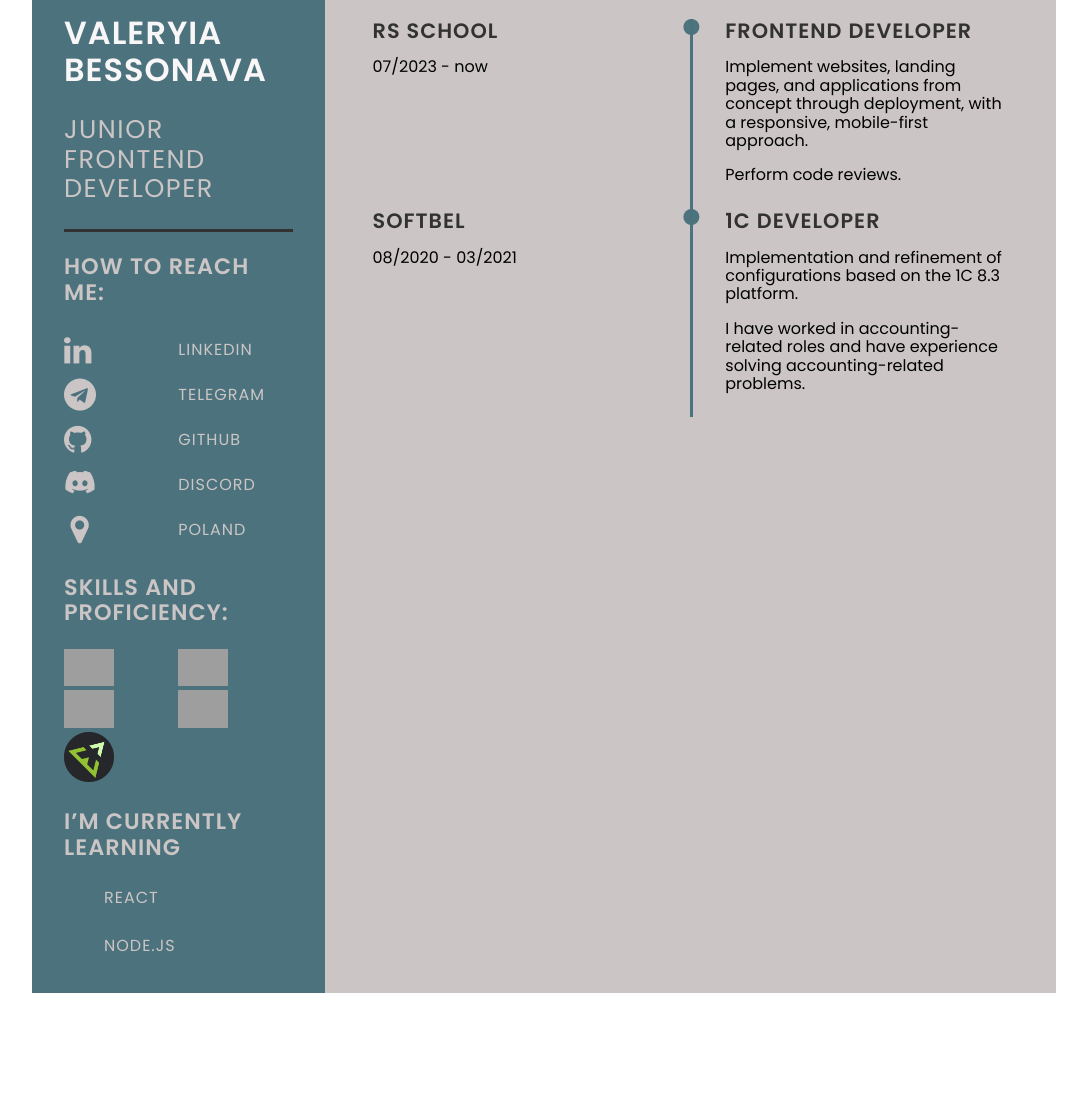
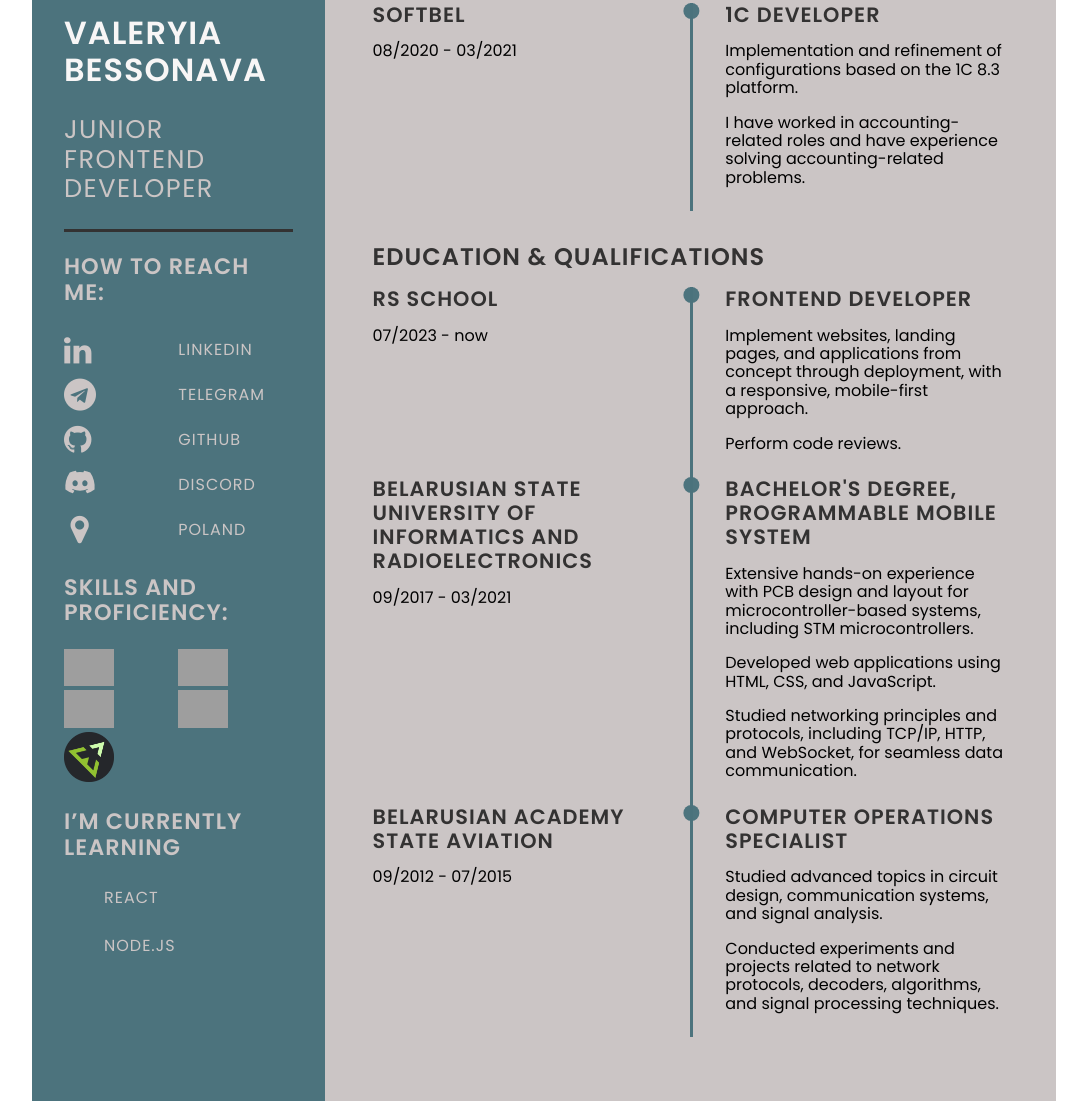
Before and after one commit to whowouldwin/rsschool-cv-2, a plain HTML site: page index.html in a window 1280 px wide. Shown: the part 307-1424 px from the top of the page, without its empty margins (96-1183 px from the left). Before the commit the page ends 1316 px from the top, so only its background shows below. Drawn offline with Linux system fonts and the light colour scheme; grey boxes are pictures that could not be loaded; a web font is replaced by a local one.

Commit message:
feat: add timeline (education section)

```diff
--- a/index.html
+++ b/index.html
@@ -93,20 +93,9 @@
           <li><p>Completed numerous coding challenges on Codewars platform</p></li>
           <li><p>I am an expert in visually interpreting information using mind maps and helping others better understand and retain information.</p></li>
         </ul>
-        <section class="experience">
+        <section class="Working experience">
           <h2 class="right-title">Experience</h2>
           <div class="timeline">
-            <div class="left-tl-content">
-              <h5 class="tl-company">RS School</h5>
-              <p class="tl-date">07/2023 - now</p>
-            </div>
-            <div class="right-tl-content">
-              <div class="tl-content">
-                <h5 class="tl-title">Frontend developer</h5>
-                <p class="tl-main-description">Implement websites, landing pages, and applications from concept through deployment, with a responsive, mobile-first approach. </p>
-                <p class="tl-description">Perform code reviews.</p>
-              </div>
-            </div>
             <div class="left-tl-content">
               <h5 class="tl-company">SoftBel</h5>
               <p class="tl-date">08/2020 - 03/2021</p>
@@ -120,6 +109,46 @@
             </div>
           </div>
         </section>
+        <section class="education">
+          <h2 class="right-title">Education & Qualifications</h2>
+          <div class="timeline">
+            <div class="left-tl-content">
+              <h5 class="tl-company">RS School</h5>
+              <p class="tl-date">07/2023 - now</p>
+            </div>
+            <div class="right-tl-content">
+              <div class="tl-content">
+                <h5 class="tl-title">Frontend developer</h5>
+                <p class="tl-main-description">Implement websites, landing pages, and applications from concept through deployment, with a responsive, mobile-first approach.</p>
+                <p class="tl-description">Perform code reviews.</p>
+              </div>
+            </div>
+            <div class="left-tl-content">
+              <h5 class="tl-company">Belarusian State University of Informatics and Radioelectronics</h5>
+              <p class="tl-date">09/2017 - 03/2021</p>
+            </div>
+            <div class="right-tl-content">
+              <div class="tl-content">
+                <h5 class="tl-title">Bachelor's degree, Programmable mobile system</h5>
+                <p class="tl-main-description">Extensive hands-on experience with PCB design and layout for microcontroller-based systems, including STM microcontrollers.</p>
+                <p class="tl-main-description">Developed web applications using HTML, CSS, and JavaScript.</p>
+                <p class="tl-description">Studied networking principles and protocols, including TCP/IP, HTTP, and WebSocket, for seamless data communication.</p>
+
+              </div>
+            </div>
+            <div class="left-tl-content">
+              <h5 class="tl-company">Belarusian Academy State Aviation</h5>
+              <p class="tl-date">09/2012 - 07/2015</p>
+            </div>
+            <div class="right-tl-content">
+              <div class="tl-content">
+                <h5 class="tl-title">Computer Operations Specialist</h5>
+                <p class="tl-main-description">Studied advanced topics in circuit design, communication systems, and signal analysis.</p>
+                <p class="tl-description">Conducted experiments and projects related to network protocols, decoders, algorithms, and signal processing techniques.</p>
+              </div>
+            </div>
+          </div>
+        </section>
       </div>
     </section>
   </main>
--- a/style.css
+++ b/style.css
@@ -127,7 +127,8 @@
     display: inline;
 }
 .timeline {
-    padding-top: 2rem;
+    padding-top: 1rem;
+    padding-bottom: 2rem;
     display: grid;
     grid-template-columns: repeat(2, 1fr);
 }
```
